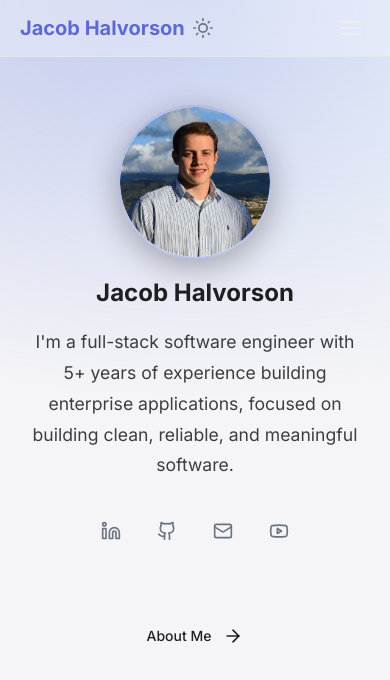
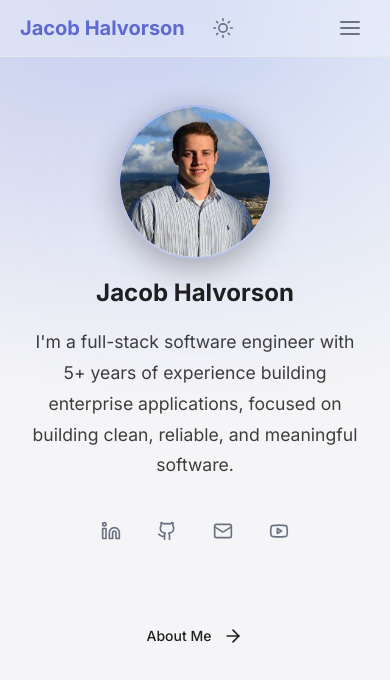
Before and after one commit to jhalvorson6687/homepage, a React (Vite) app: page / in a window 390 px wide. Shown: the top 680 px of the page. Built offline with nearby package versions, Linux system fonts and the light colour scheme.

Commit message:
fix responsiveness and burger menu color in light mode

```diff
--- a/src/components/Navbar/Navbar.css
+++ b/src/components/Navbar/Navbar.css
@@ -18,6 +18,7 @@ nav {
   max-width: 1400px;
   margin: 0 auto;
   position: relative;
+  gap: 20px;
 }
 
 .nav-content {
@@ -27,6 +28,11 @@ nav {
   position: absolute;
   left: 50%;
   transform: translateX(-50%);
+  pointer-events: none;
+}
+
+.nav-content ul {
+  pointer-events: auto;
 }
 
 ul {
@@ -89,14 +95,14 @@ li {
   background: none;
   border: none;
   cursor: pointer;
-  color: #eeeeee;
+  color: var(--nav-text);
   padding: 8px;
   align-items: center;
   justify-content: center;
 }
 
 /* Mobile Styles */
-@media (max-width: 768px) {
+@media (max-width: 1024px) {
   nav {
     padding: 0 20px;
   }
```
